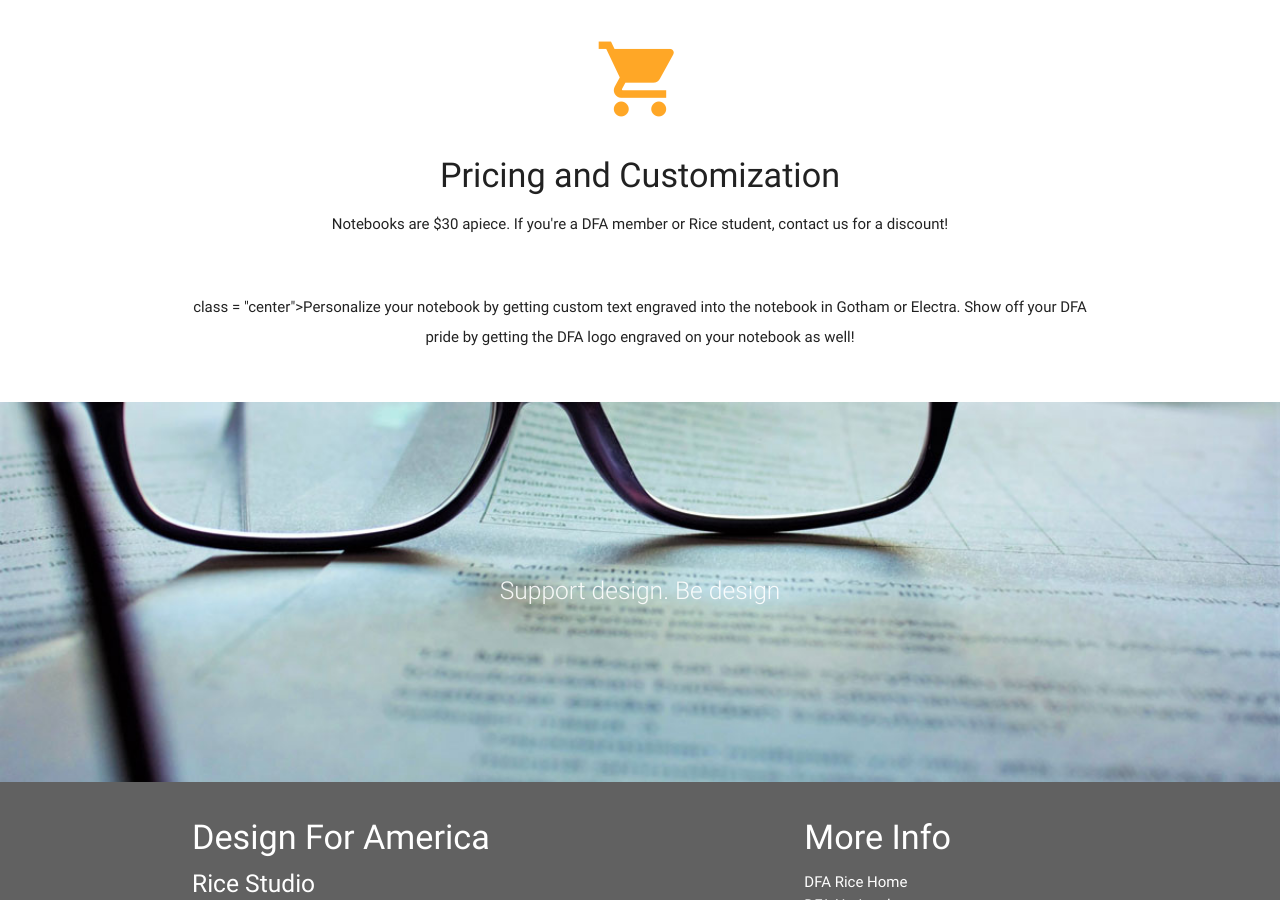
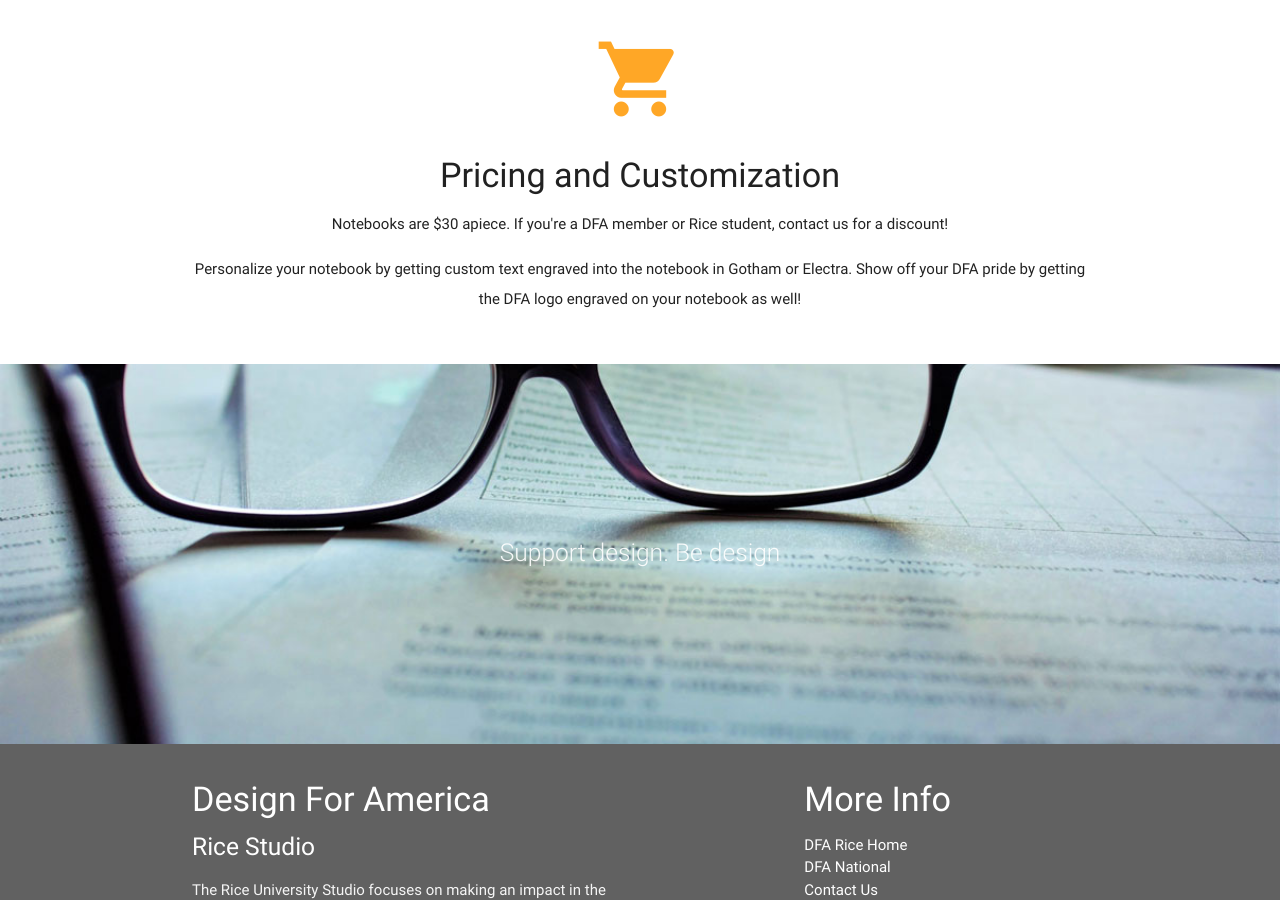
Before and after one commit to dfarice/notebook, a Jekyll site: the page built from index.html, in a window 1280 px wide and 900 px high, scrolled down 1232 px. Built offline with Jekyll 4.4.1, drawn with Linux system fonts in a browser that asks for light colours; nearby versions of some CDN libraries.

Commit message:
minor edits

```diff
--- a/index.html
+++ b/index.html
@@ -84,8 +84,7 @@ layout: default
         <h2 class="center orange-text text-lighten-1"><i class="material-icons large">shopping_cart</i></h2>
         <h4>Pricing and Customization</h4>
         <p class="center">Notebooks are $30 apiece. If you're a DFA member or Rice student, contact us for a discount!</p>
-        <br />
-        <p>class = "center">Personalize your notebook by getting custom text engraved into the notebook in Gotham or Electra. Show off your DFA pride by getting the DFA logo engraved on your notebook as well!</p>
+        <p class = "center">Personalize your notebook by getting custom text engraved into the notebook in Gotham or Electra. Show off your DFA pride by getting the DFA logo engraved on your notebook as well!</p>
       </div>
     </div>
 
```
